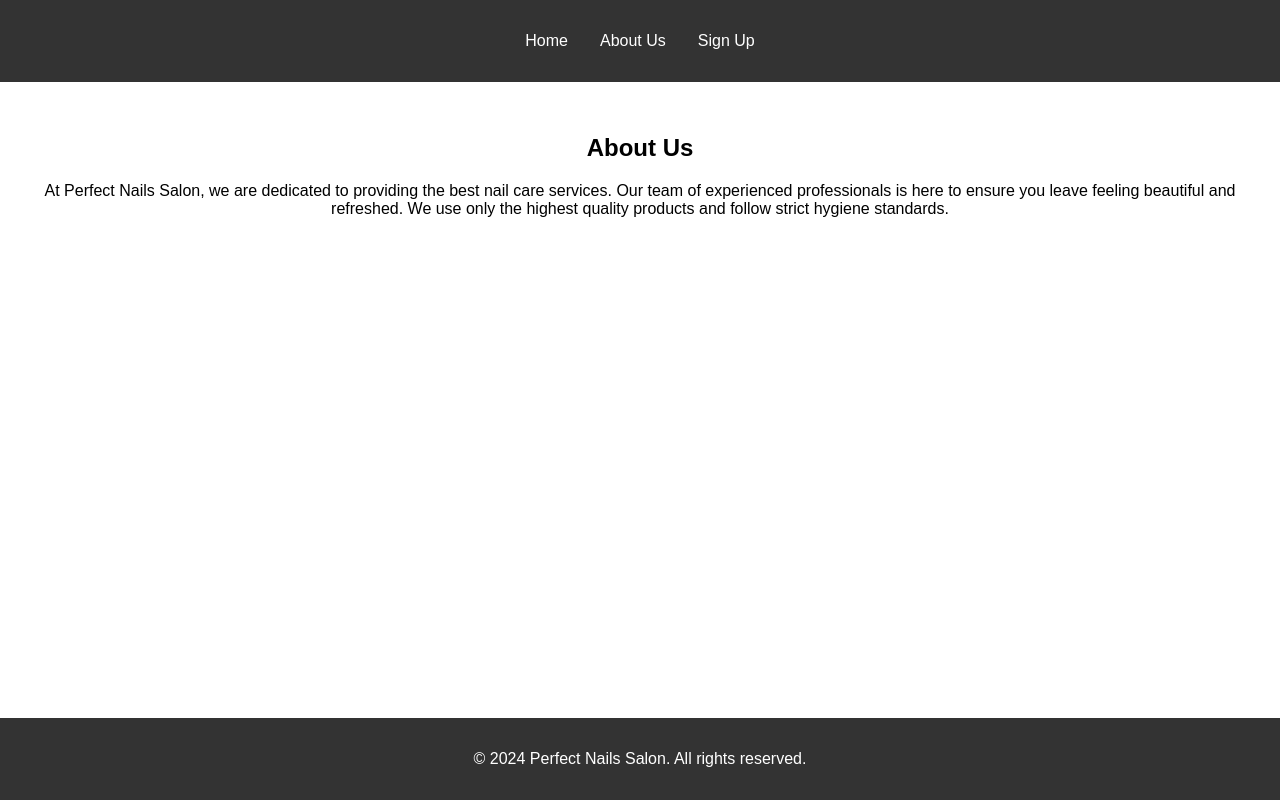
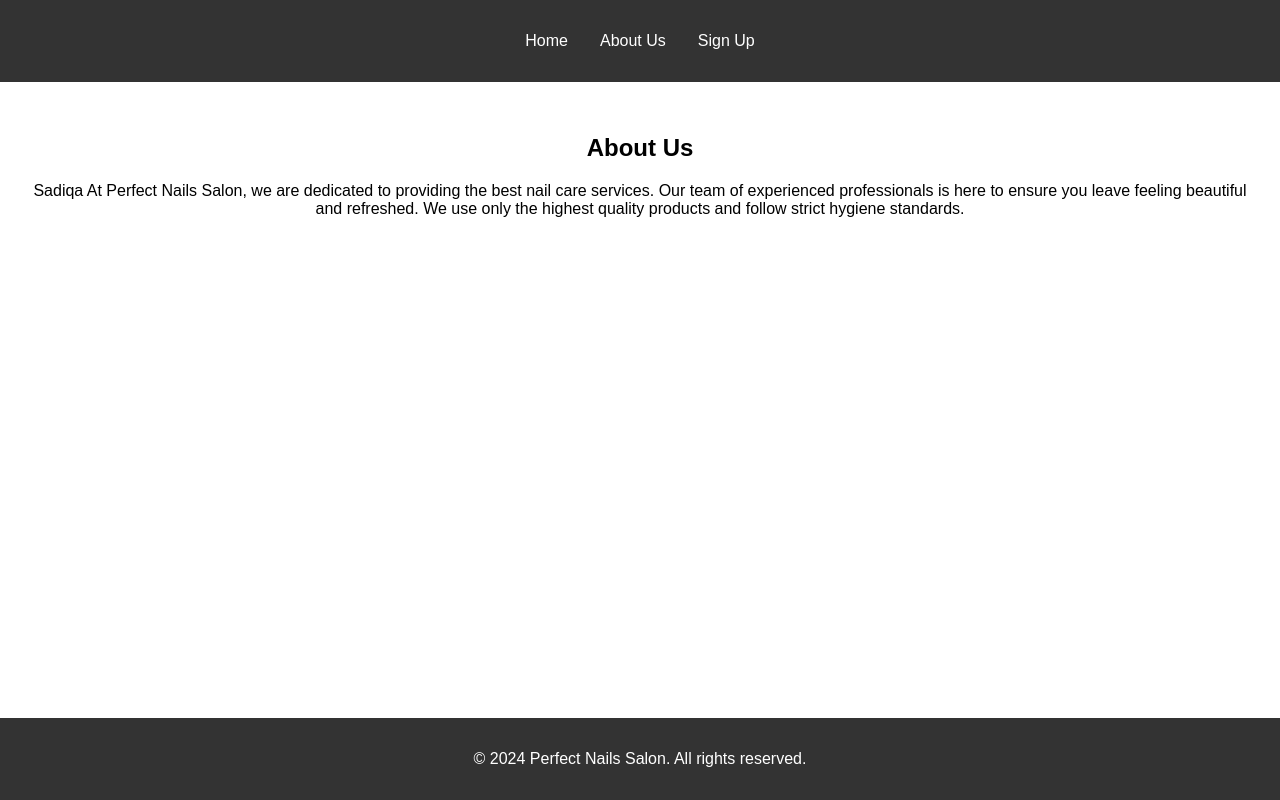
Before and after one commit to SadiqaKhursheed/Sadiqa-Project-tocs, a plain HTML site: page about.html in a window 1280 px wide. Drawn offline with Linux system fonts and the light colour scheme.

Commit message:
Update about.html

```diff
--- a/about.html
+++ b/about.html
@@ -19,7 +19,7 @@
     <main>
         <section class="about">
             <h1>About Us</h1>
-            <p>At Perfect Nails Salon, we are dedicated to providing the best nail care services. Our team of experienced professionals is here to ensure you leave feeling beautiful and refreshed. We use only the highest quality products and follow strict hygiene standards.</p>
+            <p>Sadiqa At Perfect Nails Salon, we are dedicated to providing the best nail care services. Our team of experienced professionals is here to ensure you leave feeling beautiful and refreshed. We use only the highest quality products and follow strict hygiene standards.</p>
         </section>
     </main>
     <footer>
```
